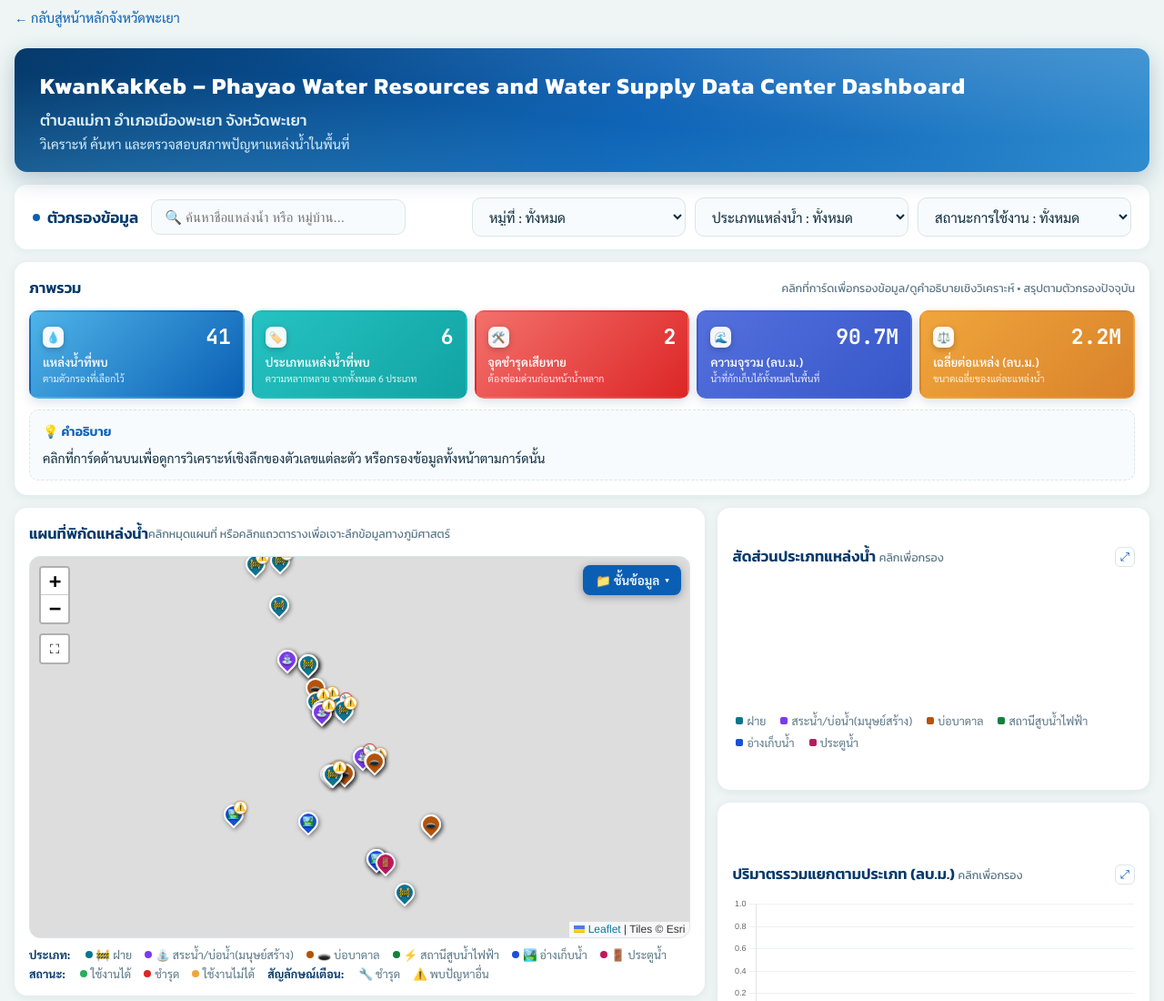
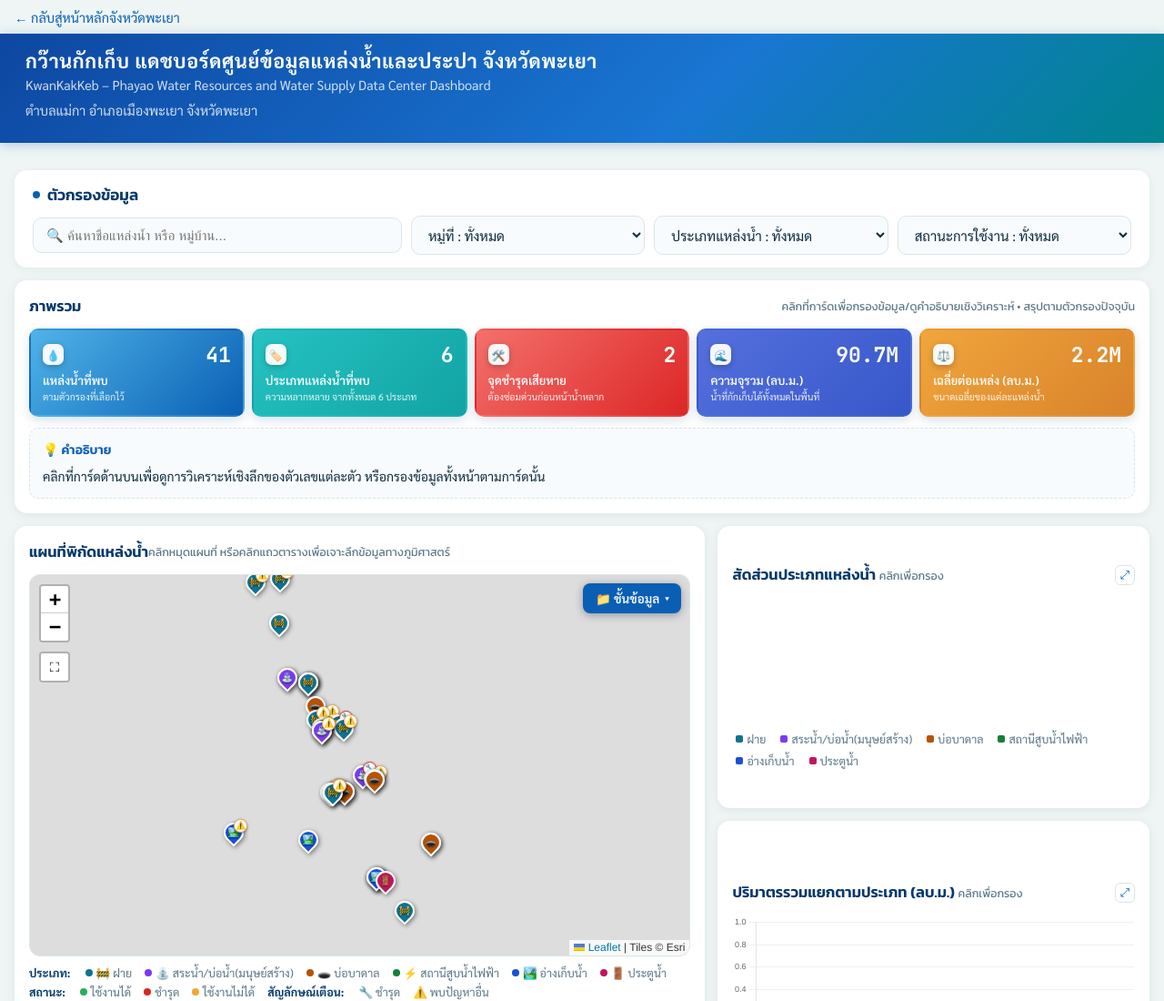
Before and after one commit to AnupongTP/DashboardWaterResources, a website: page site/maeka.html in a window 1280 px wide. Shown: the top 1100 px of the page at 91% size. Drawn offline with nearby package versions, Linux system fonts and the light colour scheme; no server answers.

Commit message:
Deploy Dashboard v1.5.1

```diff
--- a/site/maeka.html
+++ b/site/maeka.html
@@ -3,7 +3,7 @@
 <head>
 <meta charset="UTF-8">
 <meta name="viewport" content="width=device-width, initial-scale=1.0">
-<title>แผนที่และแดชบอร์ดจัดการแหล่งน้ำ ตำบลแม่กา</title>
+<title>กว๊านกักเก็บ แดชบอร์ดศูนย์ข้อมูลแหล่งน้ำและประปา ตำบลแม่กา จังหวัดพะเยา </title>
 <link rel="preconnect" href="https://fonts.googleapis.com">
 <link href="https://fonts.googleapis.com/css2?family=Kanit:wght@400;500;600;700&family=Sarabun:wght@400;500;600;700&family=JetBrains+Mono:wght@500;700&display=swap" rel="stylesheet">
 <link rel="stylesheet" href="https://cdnjs.cloudflare.com/ajax/libs/leaflet/1.9.4/leaflet.css">
@@ -39,31 +39,29 @@
   }
   .wrap{max-width:1650px;margin:0 auto;padding:16px;overflow-x:hidden;}
 
-  header{
-    background:linear-gradient(120deg,var(--abyss),var(--channel) 55%,var(--shallow) 140%);
-    border-radius:var(--radius);
-    padding:22px 28px;
-    color:#fff;
-    display:flex;align-items:flex-end;justify-content:space-between;flex-wrap:wrap;gap:14px;
-    position:relative;overflow:hidden;
-    box-shadow:0 8px 24px rgba(6,58,107,.25);
+  /* ===== TOP HEADER (เทมเพลตเดียวกับแดชบอร์ดแหล่งน้ำผู้บริหาร) ===== */
+  .app-header{
+    background:linear-gradient(135deg,#0d47a1 0%,#1976d2 60%,#00838f 100%);
+    padding:0 28px;
+    display:flex;align-items:center;gap:0;
+    box-shadow:0 2px 12px rgba(13,71,161,.25);
+    position:sticky;top:0;z-index:1200;
+    flex-wrap:wrap;
   }
-  header::before{
-    content:"";position:absolute;inset:0;
-    background:
-      radial-gradient(ellipse at 85% -20%, rgba(255,255,255,.18), transparent 55%),
-      radial-gradient(ellipse at 10% 130%, rgba(79,180,232,.4), transparent 60%);
+  .header-brand{padding:16px 0;margin-right:28px;}
+  .header-brand .eyebrow{font-size:21.5px;letter-spacing:.03em;color:#fff;font-weight:800;text-transform:none;line-height:1.25;}
+  .header-brand h1{font-size:14.5px;color:rgba(255,255,255,.8);font-weight:400;line-height:1.3;margin-top:4px;}
+  @media(max-width:960px){
+    .app-header{padding:12px 16px;flex-wrap:wrap;row-gap:8px;}
+    .header-brand{margin-right:0;padding:0;flex-basis:100%;}
+    .header-brand .eyebrow{font-size:18px;}
+    .header-brand h1{font-size:12.5px;margin-top:3px;}
   }
-  header .htxt{position:relative;z-index:1;}
-  header .eyebrow{font-size:25px;letter-spacing:.04em;text-transform:none;color:#fff;font-weight:700;font-family:'Kanit',sans-serif;}
-  header h1{margin:6px 0 0;font-family:'Kanit',sans-serif;font-weight:500;font-size:17px;color:#d9edfa;}
-  header .sub{margin:4px 0 0;font-size:14.5px;color:#d9edfa;}
-  .hbadge{
-    position:relative;z-index:1;background:rgba(255,255,255,.16);
-    border:1px solid rgba(255,255,255,.35);border-radius:12px;padding:10px 20px;text-align:center;backdrop-filter:blur(4px);
+  @media(max-width:640px){
+    .app-header{padding:10px 12px;row-gap:8px;position:sticky;top:0;}
+    .header-brand .eyebrow{font-size:18px;line-height:1.2;overflow-wrap:anywhere;}
+    .header-brand h1{font-size:12px;line-height:1.35;}
   }
-  .hbadge .n{font-family:'Kanit',sans-serif;font-size:28px;font-weight:700;line-height:1;}
-  .hbadge .l{font-size:11px;color:#cfe8fa;margin-top:3px;}
 
   /* ===== ตัวนับผู้เข้าชมเว็บ (ผู้เข้าชม + แยกตามประเทศ) — วางไว้ด้านล่างสุดตรงกลางของหน้า ===== */
   .visitor-counter-wrap{display:flex;justify-content:center;margin-top:18px;}
@@ -98,28 +96,29 @@
 
   .toolbar{
     margin-top:14px;background:var(--card);border-radius:var(--radius);
-    padding:14px 20px;display:flex;align-items:center;justify-content:space-between;flex-wrap:wrap;gap:12px;
+    padding:14px 20px;display:flex;flex-direction:column;gap:10px;
     box-shadow:0 2px 10px rgba(10,60,110,.06);
   }
-  .toolbar .left-controls{display:flex;align-items:center;gap:14px;flex-wrap:wrap;flex:1;}
   .toolbar .ttitle{font-family:'Kanit',sans-serif;font-weight:600;font-size:17px;color:var(--abyss);display:flex;align-items:center;gap:8px;}
   .toolbar .ttitle::before{content:"";width:8px;height:8px;border-radius:50%;background:var(--channel);}
+  /* ช่องค้นหา + ตัวกรองอยู่แถวเดียวกันเสมอ โดยยืด/หดตามพื้นที่แทนการมีความกว้างตายตัว — จะ wrap เป็นรายช่องก็ต่อเมื่อจอแคบมากจริงๆ (มือถือ) เท่านั้น */
+  .toolbar .toolbar-row{display:flex;align-items:center;gap:10px;flex-wrap:wrap;}
 
-  .search-box{position:relative;}
+  .search-box{position:relative;flex:1 1 220px;min-width:170px;}
   .search-box input{
-    font-size:15px;padding:10px 14px;border-radius:10px;width:280px;
+    font-size:15px;padding:10px 14px;border-radius:10px;width:100%;
     border:1px solid var(--line);background-color:#f8fbfd;
   }
   .search-box input:focus{outline:none;border-color:var(--channel);box-shadow:0 0 0 3px rgba(10,95,180,.15);}
 
-  .toolbar .filters{display:flex;gap:10px;flex-wrap:wrap;align-items:center;}
+  .toolbar .filters{display:flex;gap:10px;flex-wrap:wrap;align-items:center;flex:2 1 420px;}
   .toolbar .filters select{
-    font-size:15px;padding:10px 14px;border-radius:10px;width:235px;
+    font-size:15px;padding:10px 14px;border-radius:10px;flex:1 1 130px;min-width:120px;
     border:1px solid var(--line);background-color:#f8fbfd;
     overflow:hidden;white-space:nowrap;text-overflow:ellipsis;
   }
   @media (max-width:700px){
-    .toolbar .filters select{width:100%;}
+    .toolbar .filters select{flex-basis:100%;}
   }
   .toolbar .filters select option.opt-nodata{color:#9aa8ac;font-style:italic;}
   .toolbar .filters select:focus{outline:none;border-color:var(--shallow);box-shadow:0 0 0 3px rgba(79,180,232,.3);}
@@ -408,23 +407,22 @@
 </style>
 </head>
 <body>
+<!-- ===== HEADER (เทมเพลตเดียวกับแดชบอร์ดแหล่งน้ำผู้บริหาร) ===== -->
 <div style="padding: 8px 16px;"><a href="index.html" style="color: var(--channel); text-decoration: none; font-size: 14.5px;">← กลับสู่หน้าหลักจังหวัดพะเยา</a></div>
+<header class="app-header">
+  <div class="header-brand">
+    <div class="eyebrow">กว๊านกักเก็บ แดชบอร์ดศูนย์ข้อมูลแหล่งน้ำและประปา จังหวัดพะเยา</div>
+    <h1>KwanKakKeb – Phayao Water Resources and Water Supply Data Center Dashboard</h1>
+    <h1>ตำบลแม่กา อำเภอเมืองพะเยา จังหวัดพะเยา</h1>
+  </div>
+</header>
 <div class="wrap">
 
-  <header>
-    <div class="htxt">
-      <div class="eyebrow">KwanKakKeb – Phayao Water Resources and Water Supply Data Center Dashboard</div>
-      <h1>ตำบลแม่กา อำเภอเมืองพะเยา จังหวัดพะเยา</h1>
-      <div class="sub">วิเคราะห์ ค้นหา และตรวจสอบสภาพปัญหาแหล่งน้ำในพื้นที่</div>
-    </div>
-  </header>
-
   <div class="toolbar">
-    <div class="left-controls">
     <div class="ttitle">ตัวกรองข้อมูล</div>
+    <div class="toolbar-row">
       <div class="search-box">
         <input type="text" id="txtSearch" placeholder="🔍 ค้นหาชื่อแหล่งน้ำ หรือ หมู่บ้าน...">
-      </div>
       </div>
       <div class="filters">
         <select id="fMoo"><option value="all">หมู่ที่ : ทั้งหมด</option></select>
@@ -435,6 +433,7 @@
         <option value="ใช้งานไม่ได้">ใช้งานไม่ได้</option>
         <option value="ชำรุด">ชำรุด</option>
       </select>
+      </div>
     </div>
   </div>
 
```
Also changed, not shown: site/index.html (+1 -1 lines). Lines whose indentation alone changed are shown as unchanged.
